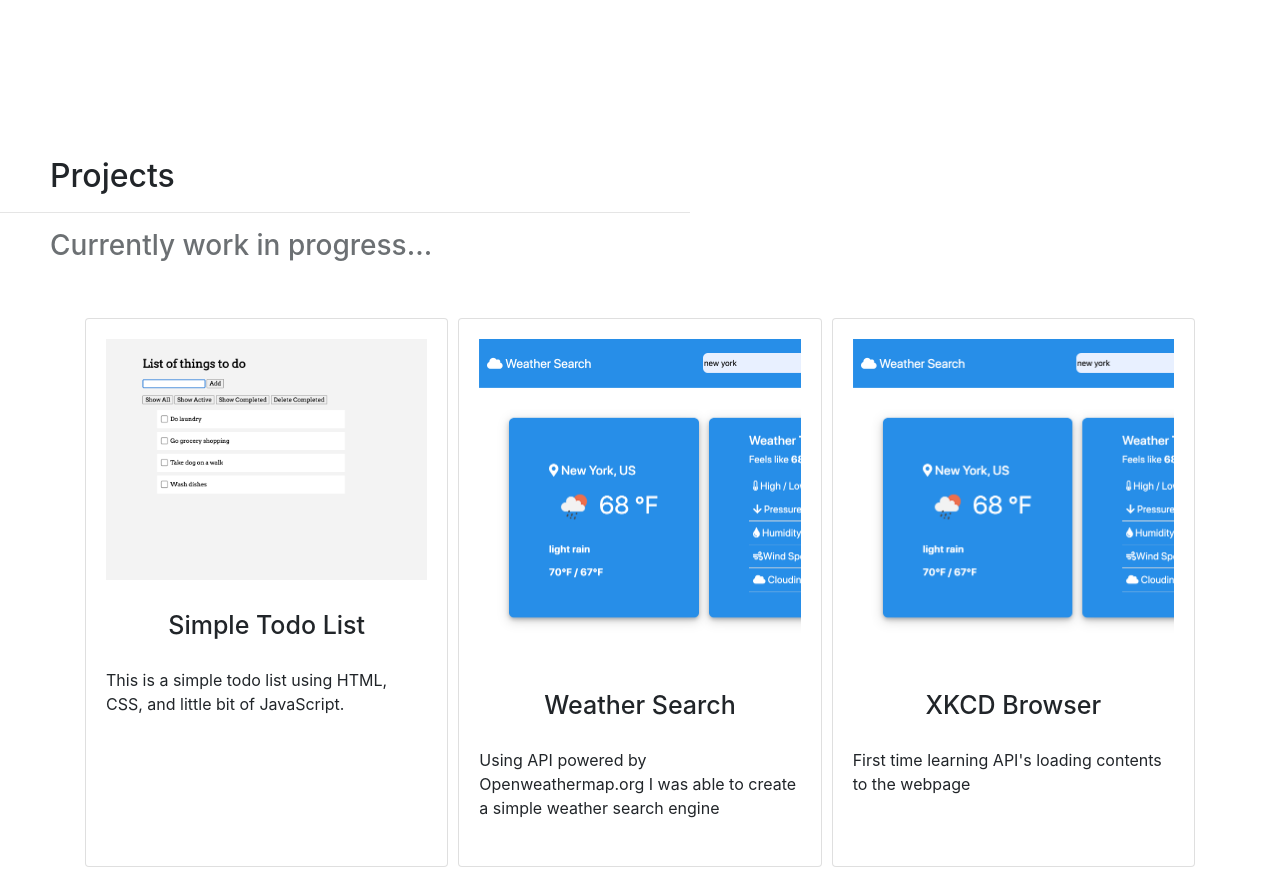
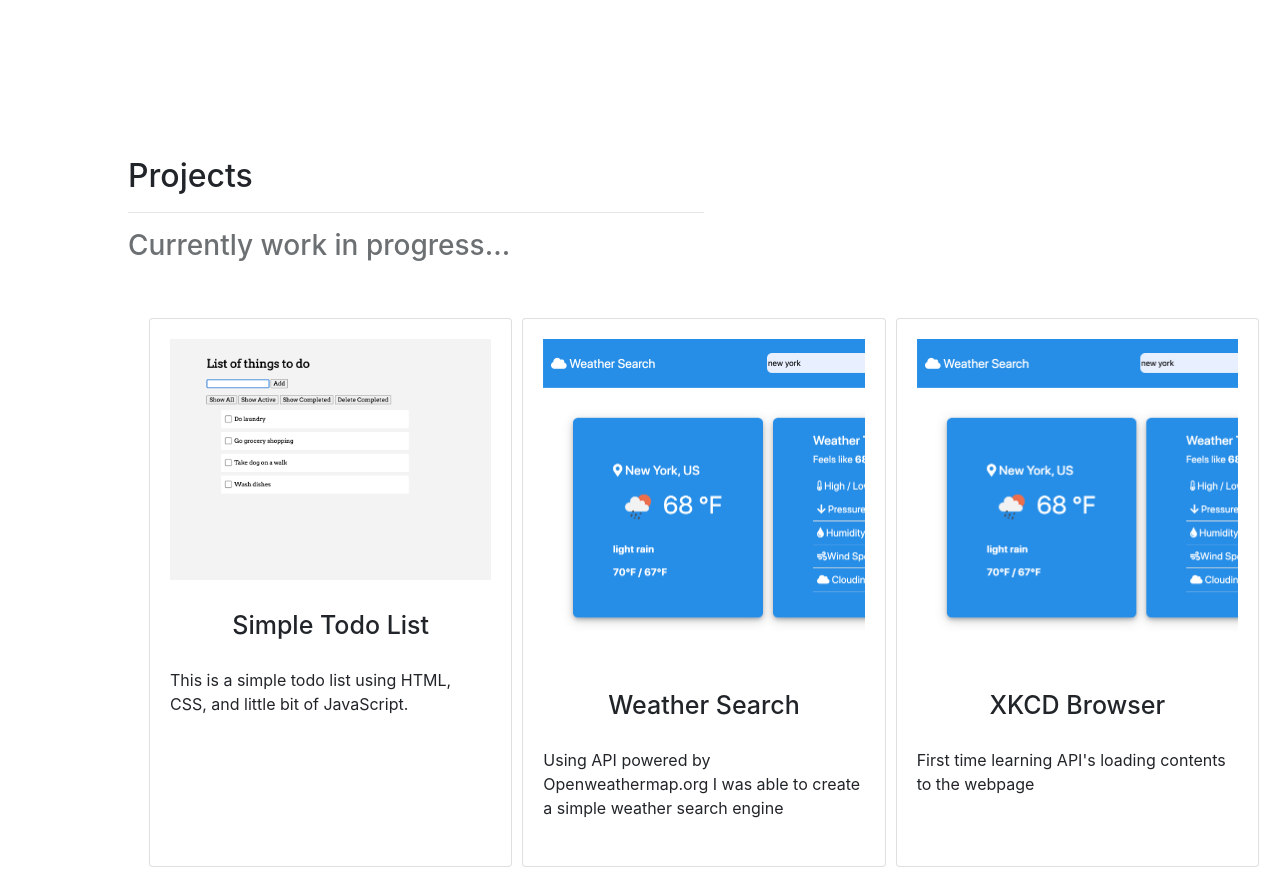
Before and after one commit to choijung121/choijung.com, a plain HTML site: page index.html in a window 1280 px wide. Shown: the part 3449-4318 px from the top of the page. Drawn offline with nearby package versions, Linux system fonts and the light colour scheme.

Commit message:
added new project content 5

```diff
--- a/css/styles.css
+++ b/css/styles.css
@@ -5,7 +5,7 @@ html{
   width: 100%;
 }
 
-#titleMe, #aboutMe, #education, #skills, #work{
+#titleMe, #aboutMe, #education, #skills, #work, #project{
   padding-left: 10%;
 }
 
@@ -155,9 +155,9 @@ img{
 }
 
 /*projects*/
-.subtitleProjects, .line, .projectExperience{
-  padding-left: 50px;
-}
+/* .subtitleProjects, .line, .projectExperience{
+  padding-left: 120px;
+} */
 
 .progress{
   font-size: 10px;
```
